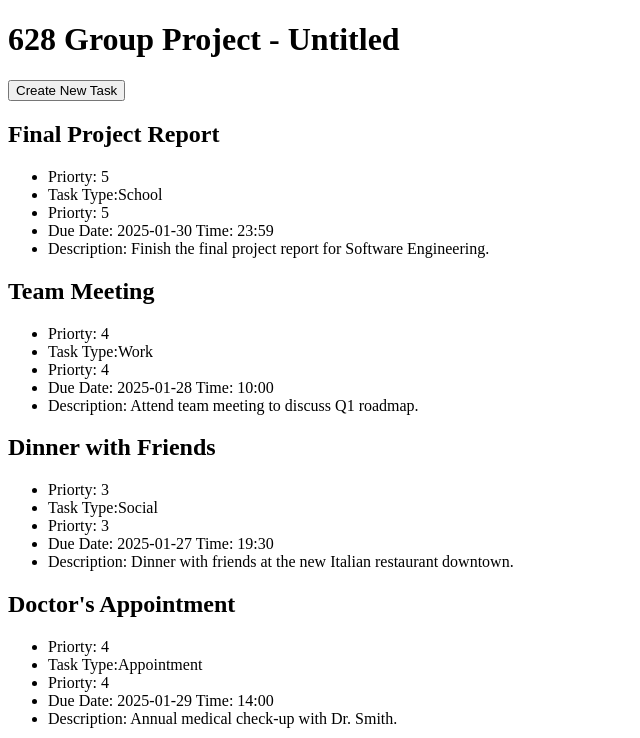
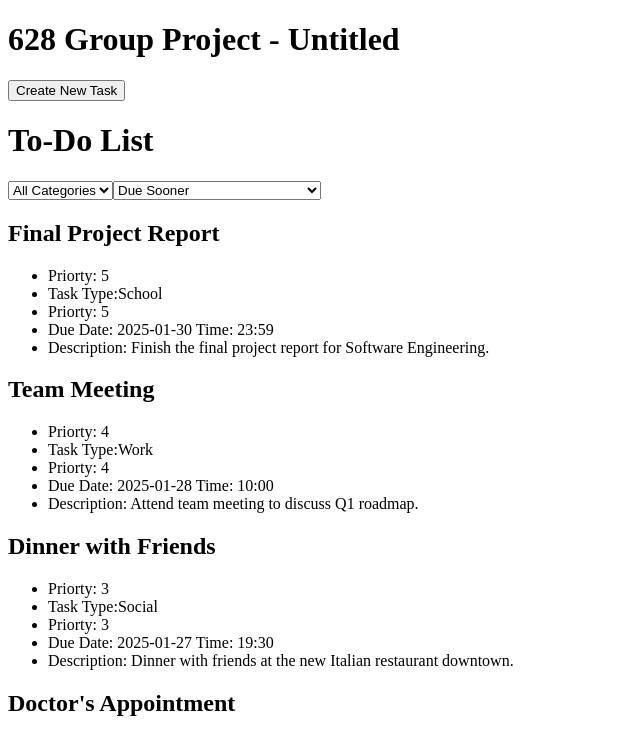
Before and after one commit to ixnp/628TeamProject, a React (Create React App) app in the folder client/: page / in a window 1280 px wide. Shown: the top 738 px of the page, without its empty margins (0-640 px from the left). Built offline with nearby package versions, Linux system fonts and the light colour scheme.

Commit message:
added sort selects

```diff
--- a/client/src/components/Tasks.js
+++ b/client/src/components/Tasks.js
@@ -3,7 +3,7 @@ import {useState} from "react";
 
 function TaskForm({ tasks }) {
   const [selectedCategory, setSelectedCategory] = useState("All");
-    const [selelectedSort, setSelectedSort] = useState()
+  const [selelectedSort, setSelectedSort] = useState("dueDateDescending")
 
   const updateSelectedCategory = (event) => {
       setSelectedCategory(event.target.value);
@@ -12,8 +12,28 @@ function TaskForm({ tasks }) {
   const updateSelectedSort = (event) => {
       setSelectedSort(event.target.value)
   }
+
   return (
     <>
+      <h1>To-Do List</h1>
+      <select
+        onChange={updateSelectedCategory}>
+        <option value="All">All Categories</option>
+        <option value="Appointment">Appointment</option>
+        <option value="Event">Event</option>
+        <option value="School">School</option>
+        <option value="Social">Social</option>
+        <option value="Work">Work</option>
+      </select>
+      <select
+        onChange={updateSelectedSort}>
+        <option value="dueDateDescending">Due Sooner</option>
+        <option value="dueDateAscending">Due Later</option>
+        <option value="priorityDescending">Priority: Highest to Lowest</option>
+        <option value="priorityAscending">Priority: Lowest to Highest</option>
+        <option value="alphabetDescending">Alphabetical: Highest to Lowest</option>
+        <option value="alphabetAscending">Alphabetical: Lowest to Highest</option>
+      </select>
       {tasks.map((task) => (
         <TaskCard {...task} />
       ))}
```
Lines whose indentation alone changed are shown as unchanged.
